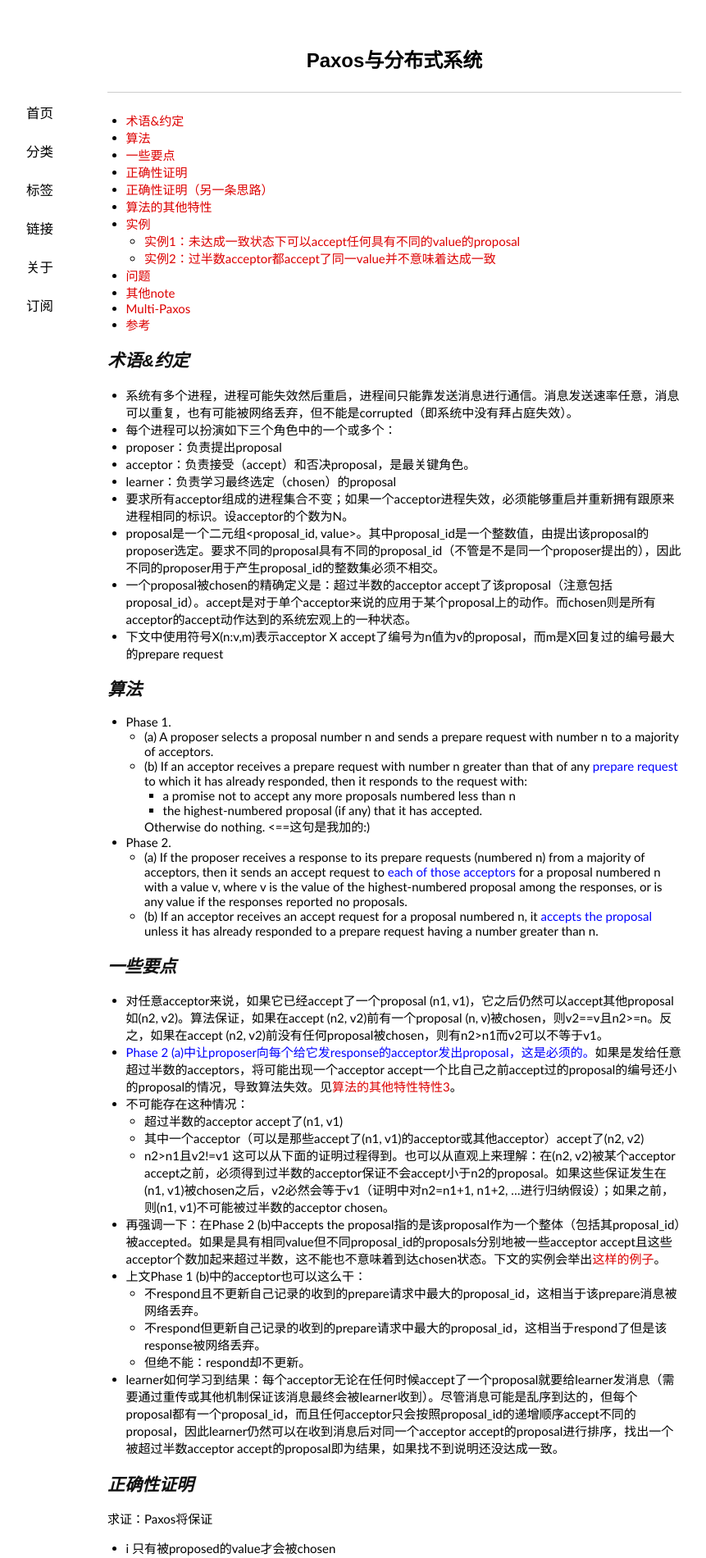
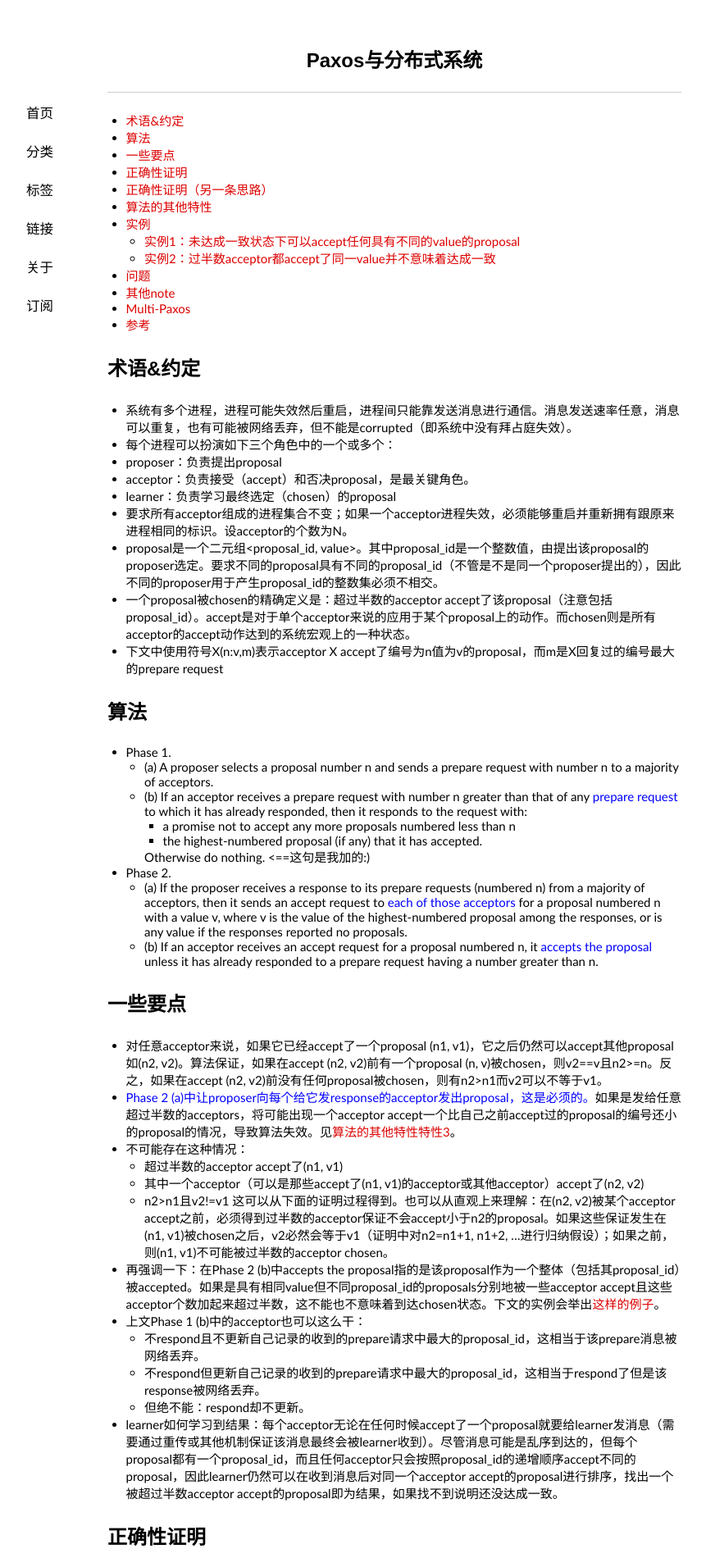
Before and after one commit to lam8da/lam8da.github.io, a Jekyll site: the page built from _posts/2017-07-29-paxos.md, in a window 1280 px wide. Shown: the top 1900 px of the page at 82% size, without its empty margins (159-1020 px from the left). Built offline with Jekyll 4.4.1, drawn with Linux system fonts in a browser that asks for light colours; nearby versions of some CDN libraries; comment, search, counter and statistics services are not loaded.

Commit message:
Finish chapter 13, fix css for h2

```diff
--- a/_posts/2017-07-29-paxos.md
+++ b/_posts/2017-07-29-paxos.md
@@ -16,7 +16,7 @@
 * TOC
 {:toc}
 
-## 术语&约定
+# 术语&约定
 
 - 系统有多个进程，进程可能失效然后重启，进程间只能靠发送消息进行通信。消息发送速率任意，消息可以重复，也有可能被网络丢弃，但不能是corrupted（即系统中没有拜占庭失效）。
 - 每个进程可以扮演如下三个角色中的一个或多个：
@@ -28,7 +28,7 @@
 - 一个proposal被chosen的精确定义是：超过半数的acceptor accept了该proposal（注意包括proposal_id）。accept是对于单个acceptor来说的应用于某个proposal上的动作。而chosen则是所有acceptor的accept动作达到的系统宏观上的一种状态。
 - 下文中使用符号X(n:v,m)表示acceptor X accept了编号为n值为v的proposal，而m是X回复过的编号最大的prepare request
 
-## 算法
+# 算法
 
 - Phase 1.
   - (a) A proposer selects a proposal number n and sends a prepare request with number n to a majority of acceptors.
@@ -41,7 +41,7 @@
   - (a) If the proposer receives a response to its prepare requests (numbered n) from a majority of acceptors, then it sends an accept request to <span style="color: blue">each of those acceptors</span> for a proposal numbered n with a value v, where v is the value of the highest-numbered proposal among the responses, or is any value if the responses reported no proposals.
   - (b) If an acceptor receives an accept request for a proposal numbered n, it <span style="color: blue">accepts the proposal</span> unless it has already responded to a prepare request having a number greater than n.
 
-## 一些要点
+# 一些要点
 
 - 对任意acceptor来说，如果它已经accept了一个proposal (n1, v1)，它之后仍然可以accept其他proposal如(n2, v2)。算法保证，如果在accept (n2, v2)前有一个proposal (n, v)被chosen，则v2==v且n2>=n。反之，如果在accept (n2, v2)前没有任何proposal被chosen，则有n2>n1而v2可以不等于v1。
 - <span style="color: blue">Phase 2 (a)中让proposer向每个给它发response的acceptor发出proposal，这是必须的。</span>如果是发给任意超过半数的acceptors，将可能出现一个acceptor accept一个比自己之前accept过的proposal的编号还小的proposal的情况，导致算法失效。见[算法的其他特性特性3](#property3)。
@@ -57,7 +57,7 @@
   - 但绝不能：respond却不更新。
 - learner如何学习到结果：每个acceptor无论在任何时候accept了一个proposal就要给learner发消息（需要通过重传或其他机制保证该消息最终会被learner收到）。尽管消息可能是乱序到达的，但每个proposal都有一个proposal_id，而且任何acceptor只会按照proposal_id的递增顺序accept不同的proposal，因此learner仍然可以在收到消息后对同一个acceptor accept的proposal进行排序，找出一个被超过半数acceptor accept的proposal即为结果，如果找不到说明还没达成一致。
 
-## 正确性证明
+# 正确性证明
 
 求证：Paxos将保证
 - i 只有被proposed的value才会被chosen
@@ -98,7 +98,7 @@
 - P1a. 即算法步骤Phase 2 (b)。
 - P1a蕴含了P1. An acceptor must accept the first proposal that it receives.
 
-## 正确性证明（另一条思路）
+# 正确性证明（另一条思路）
 
 我觉得这是更容易理解的思路（因为不用纠结全局时钟的问题），而且是Paxos的精髓所在。
 
@@ -115,7 +115,7 @@
   - 对于Sn2-Sn1'中（即在Sn2中但不在Sn1'中）的acceptor来说，在回复编号为n2的prepare request之前它们不可能accept一个编号比n1更大的proposal（再一次，因为一个proposal要成为proposal首先要收到过半数acceptor回复其prepare request，而(n2, v2)是(n1, v1)之后第一个proposal），所以它们之前accept过的proposal的编号只能比n1更小。
   - 综合上述两种情况，Sn2中的acceptor回复编号为n2的prepare request附上的编号最大的proposal就是(n1, v1)，因此v2=v1。采用同样的方法可以归纳证明所有编号大于n1的proposal都具有相同的值v1。
 
-## 算法的其他特性
+# 算法的其他特性
 
 - 特性1·设acceptor X在任意时刻的状态为X(n:v,m)，则n<=m。Phase 2 (a)保证了这点。
 - 特性2·不可能出现一个acceptor accept一个比自己之前accept过的proposal的编号还小的proposal的情况，这是因为：根据Phase 2 (b)，一个acceptor X(n:v,m)只能accept编号大于等于m的request，而任何时刻都有n<=m（特性1）。
@@ -143,9 +143,9 @@
 - 特性4·如果维持特性3对Phase 2 (a)的修改，同时修改Phase 2 (b)使：禁止一个acceptor accept一个比自己之前accept过的proposal的编号还小的proposal，算法将成功，因为这不影响P2成立，而重新保证了特性2成立（尽管特性1不再满足）。
 - 特性5·一旦一个proposal被chosen，即使挂掉少半数的acceptor，算法的正确性仍然能够得到保证，即即使不断有proposer提出不同的proposal也不会改变那个被chosen的proposal！因此acceptor的挂掉不会阻止learner学习到被chosen的value：learner可以充当proposer执行算法直到新的proposal（包含相同的被chosen的value）被chosen即可（注意：一定要等到新的proposal被chosen，而不能从已有的N-1个acceptor的当前状态推断出是否有旧的proposal被chosen，原因可以考虑实例2步骤13完成后B挂掉的情况）
 
-## 实例
+# 实例
 
-### 实例1：未达成一致状态下可以accept任何具有不同的value的proposal
+## 实例1：未达成一致状态下可以accept任何具有不同的value的proposal
 
 假设共有5个acceptor分别标记为ABCDE，任意数量个proposer分别为P1，P2，P3…，设一开始系统为重设状态，算法开始：
 
@@ -191,7 +191,7 @@
 
 即系统无法取得progress达到一致状态，即使网络不丢包且消息也是顺序到达。但实际中发生这种情况的概率应该很小。
 
-### 实例2：过半数acceptor都accept了同一value并不意味着达成一致
+## 实例2：过半数acceptor都accept了同一value并不意味着达成一致
 
 如果实例1中从第10步开始变为：
 
@@ -213,25 +213,25 @@
 
    此后系统再也不可能产生value不为b的proposal。
 
-## 问题
+# 问题
 
 - acceptor的个数是否可以为偶数？答：可以。证明过程对于N为任意正整数都成立。
 - 2PC是否是Paxos的变种(@Mike Burrows)？答：
 - 根据FLP结论如何构造出“单个进程失效使得Paxos无法达成一致”的例子？答：
 - 在一次算法的运行中被至少一个acceptor accept过的不同的v值只有向上取整n/2个？答：
 
-## 其他note
+# 其他note
 
 - 一个典型的场景是，在一个分布式数据库系统中，如果各节点的初始状态一致，每个节点都执行相同的操作序列，那么他们最后能得到一个一致的状态。为保证每个节点执行相同的命令序列，需要在每一条指令上执行一个“一致性算法”以保证每个节点看到的指令一致。这即论文中所述的“分布式状态机”。
 - 一个分布式算法，有两个最重要的属性：safety 和livness，简单来说safety就是指那些需要保证永远都不会发生的事情，livness是指那些最终一定会发生的事情
 
-## Multi-Paxos
+# Multi-Paxos
 
 [from [dsdoc.net](http://dsdoc.net/paxosmadesimple/index.html)]
 
 如何理解“因为Leader的失败和新Leader的选举都是很少见的情况，因此执行一个状态机命令—即在命令值上达成一致性的花费就是执行该一致性算法的Phase 2的花费”：大部分时间里Leader正常；Leader正常时，如果majority的proposer在Phase 1承诺了编号 n，由于所有执行实例用同一个的提案编号计数器，即所有实例的Phase 1都完成了，之后只提交Phase2消息即可。即：用一个Phase 1的message搞定了一堆Paxos实例的Phase 1的执行。
 
-## 参考
+# 参考
 
 - [英文wiki](http://en.wikipedia.org/wiki/Paxos_(computer_science))
 - 各个版本的翻译和注解
--- a/media/css/style.css
+++ b/media/css/style.css
@@ -180,8 +180,17 @@
 h2 {
   font-family: "Cuprum","Hiragino Sans GB","Microsoft YaHei",sans-serif;
   font-size: 1.4em;
-  font-style: italic;
+  /* font-style: italic; */
   color: #111;
+}
+h2:before {
+  content: "\A";
+  width: 10px;
+  height: 10px;
+  border-radius: 30%;
+  background: #000000;
+  display: inline-block;
+  margin: 0 8px 3px 5px;
 }
 h3 {
   font-family: "Cuprum","Hiragino Sans GB","Microsoft YaHei",sans-serif;
```
Also changed, not shown: _posts/2016-11-07-blogging-resources.md (+8 -8 lines), _posts/2017-07-23-new-concept-physics-notes.md (+3 -3 lines), _posts/2017-10-28-mathematical-analysis-by-east-china-normal-university-notes2.md (+7 -3 lines).
